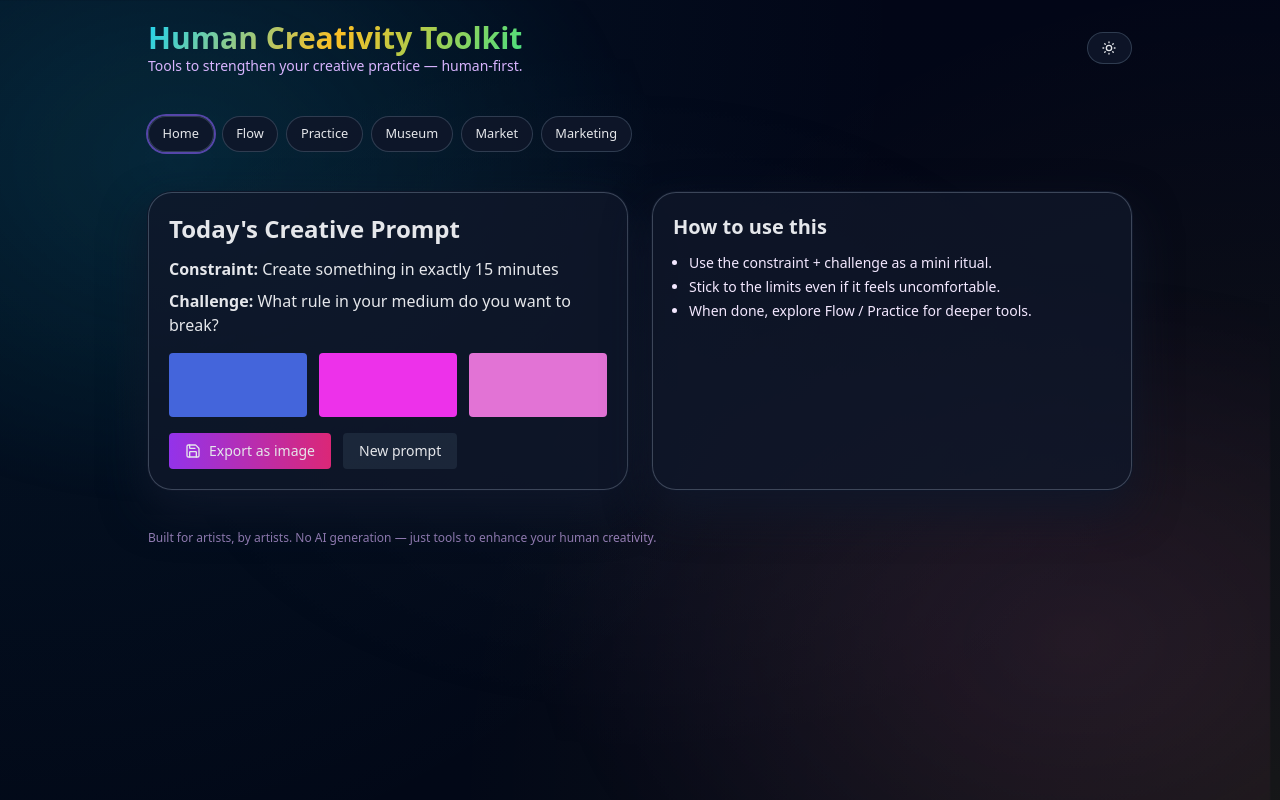
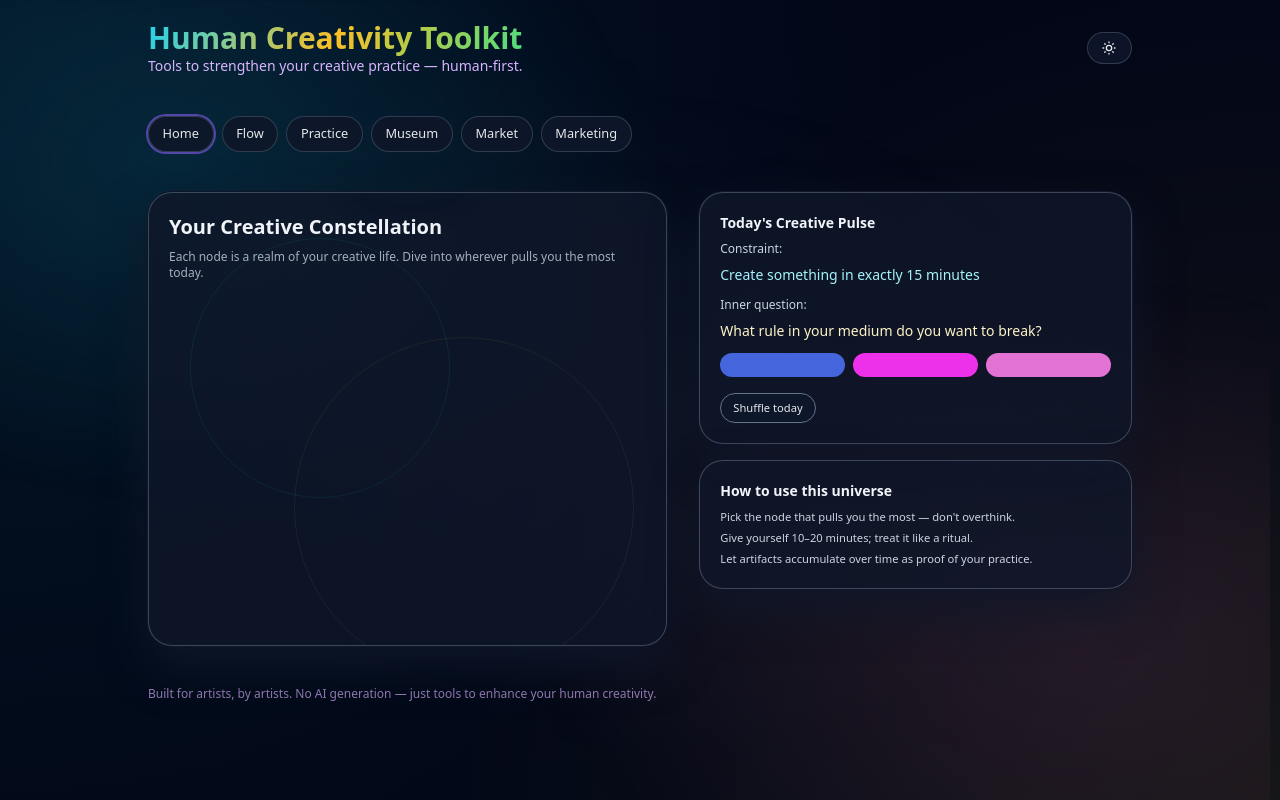
Before and after one commit to Dacolon/Human-Creativity, a Next.js app: page / in a window 1280 px wide. Built offline with nearby package versions, Linux system fonts and the light colour scheme.

Commit message:
Refactor HomePage component and update layout

```diff
--- a/app/page.tsx
+++ b/app/page.tsx
@@ -1,79 +1,161 @@
 'use client';
 
 import React from 'react';
-import html2canvas from 'html2canvas';
-import { Save } from 'lucide-react';
+import { motion } from 'framer-motion';
+import Link from 'next/link';
 import { constraints, challenges } from '../data/constants';
 import { generateRandomColor } from '../utils/colors';
+
+const nodes = [
+  { href: '/flow', label: 'Flow', ring: 'cyan' },
+  { href: '/practice', label: 'Practice', ring: 'amber' },
+  { href: '/museum', label: 'Archive', ring: 'green' },
+  { href: '/market', label: 'Market Sense', ring: 'cyan' },
+  { href: '/marketing', label: 'Sharing', ring: 'amber' },
+  { href: '/community', label: 'Community', ring: 'green' },
+  { href: '/funding', label: 'Funding', ring: 'cyan' },
+  { href: '/wellbeing', label: 'Wellbeing', ring: 'amber' },
+  { href: '/obstacles', label: 'Obstacles', ring: 'cyan' },
+  { href: '/techniques', label: 'Techniques', ring: 'green' },
+  { href: '/arthistory', label: 'Art & History', ring: 'amber' },
+  { href: '/solitude', label: 'Solitude', ring: 'cyan' }
+];
 
 function pick(seed: number, arr: string[]) {
   return arr[Math.abs(Math.floor(Math.sin(seed) * 10000)) % arr.length];
 }
 
 export default function HomePage() {
-  const [seed, setSeed] = React.useState<number>(() => Date.now());
-
+  const [seed, setSeed] = React.useState(() => Date.now());
   const constraint = pick(seed, constraints);
   const challenge = pick(seed + 1, challenges);
-  const palette = [
+  const miniPalette = [
     generateRandomColor(),
     generateRandomColor(),
     generateRandomColor()
   ];
 
-  const exportPrompt = async () => {
-    const el = document.getElementById('daily-prompt');
-    if (!el) return;
-    const canvas = await html2canvas(el, { scale: 2 });
-    const data = canvas.toDataURL('image/png');
-    const a = document.createElement('a');
-    a.href = data;
-    a.download = 'daily-prompt.png';
-    a.click();
-  };
+  return (
+    <div className="grid md:grid-cols-[1.2fr_1fr] gap-8">
+      {/* Left: Constellation */}
+      <section className="card relative overflow-hidden">
+        <div className="absolute inset-0 opacity-30 pointer-events-none">
+          <motion.div
+            className="absolute rounded-full border border-cyan-400/30"
+            style={{ width: 260, height: 260, top: '10%', left: '8%' }}
+            animate={{ rotate: [0, 360] }}
+            transition={{ duration: 40, repeat: Infinity, ease: 'linear' }}
+          />
+          <motion.div
+            className="absolute rounded-full border border-amber-300/25"
+            style={{ width: 340, height: 340, top: '32%', left: '28%' }}
+            animate={{ rotate: [360, 0] }}
+            transition={{ duration: 55, repeat: Infinity, ease: 'linear' }}
+          />
+        </div>
+
+        <div className="relative z-10">
+          <h2 className="text-xl font-semibold text-slate-100 mb-2">
+            Your Creative Constellation
+          </h2>
+          <p className="text-xs text-slate-300/80 mb-6">
+            Each node is a realm of your creative life. Dive into wherever
+            pulls you the most today.
+          </p>
+
+          <div className="relative h-80">
+            {nodes.map((node, index) => {
+              const angle = (index / nodes.length) * Math.PI * 2;
+              const radius = 90 + (index % 3) * 26;
+              const x = 50 + Math.cos(angle) * radius;
+              const y = 50 + Math.sin(angle) * radius;
+
+              const ringColor =
+                node.ring === 'cyan'
+                  ? 'shadow-[0_0_0_2px_rgba(34,211,238,0.4)]'
+                  : node.ring === 'amber'
+                  ? 'shadow-[0_0_0_2px_rgba(251,191,36,0.4)]'
+                  : 'shadow-[0_0_0_2px_rgba(74,222,128,0.4)]';
 
               return (
-    <div className="grid md:grid-cols-2 gap-6">
-      <div id="daily-prompt" className="p-6 rounded-2xl card">
-        <h2 className="text-2xl font-bold mb-3">Today&apos;s Creative Prompt</h2>
-        <p className="mb-2">
-          <strong>Constraint:</strong> {constraint}
+                <motion.div
+                  key={node.href}
+                  className="absolute"
+                  style={{ left: `${x}%`, top: `${y}%`, transform: 'translate(-50%, -50%)' }}
+                  whileHover={{ scale: 1.15 }}
+                  transition={{ type: 'spring', stiffness: 260, damping: 18 }}
+                >
+                  <Link href={node.href}>
+                    <motion.div
+                      className={`rounded-full px-3 py-1 text-[0.7rem] bg-slate-900/90 border border-slate-500/80 ${ringColor}`}
+                      style={{
+                        boxShadow:
+                          '0 0 20px rgba(15,23,42,1), 0 0 38px rgba(15,23,42,0.9)'
+                      }}
+                      animate={{
+                        y: [0, -4, 0],
+                        opacity: [0.9, 1, 0.95]
+                      }}
+                      transition={{
+                        duration: 5 + (index % 4),
+                        repeat: Infinity,
+                        ease: 'easeInOut'
+                      }}
+                    >
+                      {node.label}
+                    </motion.div>
+                  </Link>
+                </motion.div>
+              );
+            })}
+          </div>
+        </div>
+      </section>
+
+      {/* Right: Daily Pulse */}
+      <section className="space-y-4">
+        <div className="card">
+          <h3 className="text-sm font-semibold text-slate-100 mb-2">
+            Today&apos;s Creative Pulse
+          </h3>
+          <p className="text-xs text-slate-300 mb-2">
+            Constraint:
           </p>
-        <p className="mb-2">
-          <strong>Challenge:</strong> {challenge}
+          <p className="text-sm text-cyan-200 mb-3">{constraint}</p>
+          <p className="text-xs text-slate-300 mb-2">
+            Inner question:
           </p>
-        <div className="grid grid-cols-3 gap-3 mt-4">
-          {palette.map((c, i) => (
+          <p className="text-sm text-amber-100 mb-3">{challenge}</p>
+
+          <div className="flex gap-2 mt-3">
+            {miniPalette.map((c, i) => (
               <div
                 key={i}
-              className="h-16 rounded"
+                className="flex-1 h-6 rounded-full"
                 style={{ background: c }}
               />
             ))}
           </div>
-        <div className="mt-4 flex gap-3 text-sm">
-          <button
-            onClick={exportPrompt}
-            className="px-4 py-2 rounded bg-gradient-to-r from-purple-600 to-pink-600 flex items-center gap-2"
-          >
-            <Save size={16} /> Export as image
-          </button>
+
           <button
             onClick={() => setSeed(Date.now())}
-            className="px-4 py-2 rounded bg-slate-700/40"
+            className="mt-4 inline-flex items-center gap-2 px-3 py-1.5 rounded-full bg-slate-900/80 border border-slate-500 text-[0.7rem]"
           >
-            New prompt
+            Shuffle today
           </button>
         </div>
-      </div>
-      <div className="p-6 rounded-2xl card">
-        <h3 className="text-xl font-semibold mb-3">How to use this</h3>
-        <ul className="list-disc ml-4 text-sm text-purple-100 space-y-1">
-          <li>Use the constraint + challenge as a mini ritual.</li>
-          <li>Stick to the limits even if it feels uncomfortable.</li>
-          <li>When done, explore Flow / Practice for deeper tools.</li>
+
+        <div className="card">
+          <h3 className="text-sm font-semibold text-slate-100 mb-2">
+            How to use this universe
+          </h3>
+          <ul className="text-[0.7rem] text-slate-300 space-y-1">
+            <li>Pick the node that pulls you the most — don&apos;t overthink.</li>
+            <li>Give yourself 10–20 minutes; treat it like a ritual.</li>
+            <li>Let artifacts accumulate over time as proof of your practice.</li>
           </ul>
         </div>
+      </section>
     </div>
   );
 }
```
Lines whose indentation alone changed are shown as unchanged.
